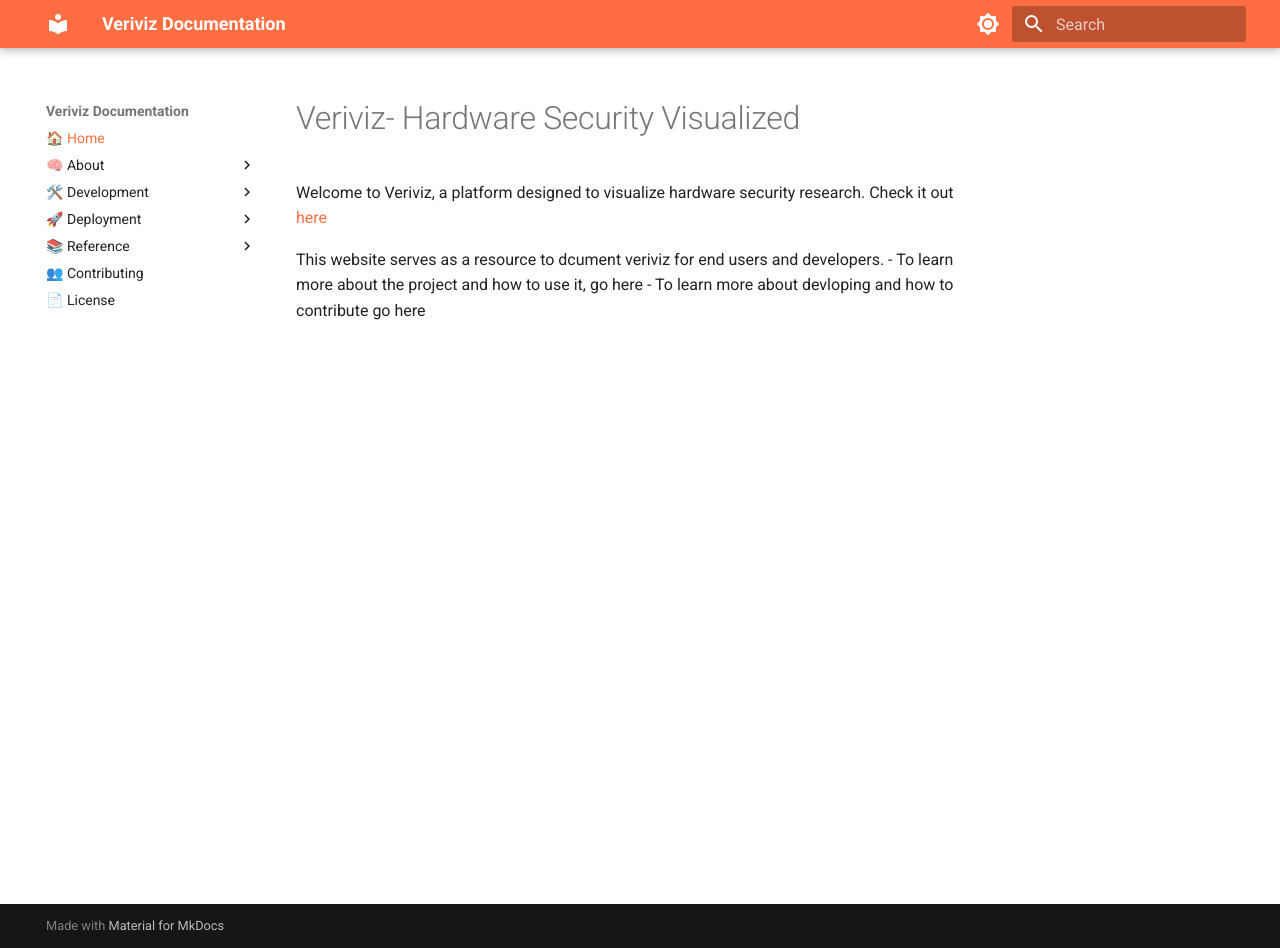
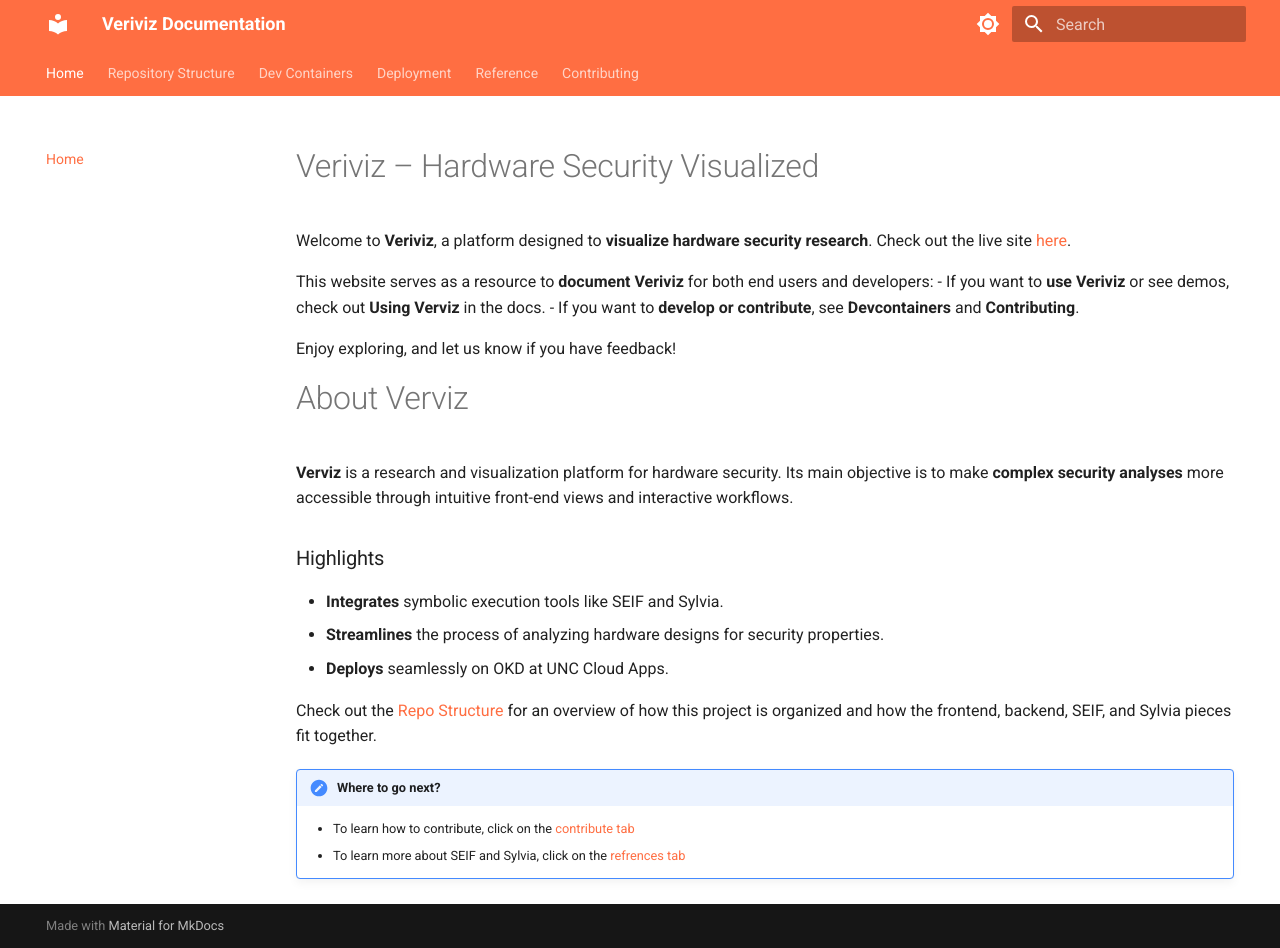
Before and after one commit to HWSec-UNC/veriviz-documentation, an MkDocs documentation site: the page built from docs/index.md, in a window 1280 px wide and 948 px high. Built offline with MkDocs 1.6.1 and Material for MkDocs 9.7.7, drawn with Linux system fonts in a browser that asks for light colours.

Commit message:
Updated website. TODO: deployment page

```diff
--- a/docs/index.md
+++ b/docs/index.md
@@ -1,7 +1,29 @@
-# Veriviz- Hardware Security Visualized
+# Veriviz – Hardware Security Visualized
 
-Welcome to Veriviz, a platform designed to visualize hardware security research. Check it out [here](https://veriviz-dept-hwsecurity.apps.cloudapps.unc.edu/)
+Welcome to **Veriviz**, a platform designed to **visualize hardware security research**.
+Check out the live site [here](https://veriviz-dept-hwsecurity.apps.cloudapps.unc.edu/).
 
-This website serves as a resource to dcument veriviz for end users and developers.
-- To learn more about the project and how to use it, go here
-- To learn more about devloping and how to contribute go here
+This website serves as a resource to **document Veriviz** for both end users and developers:
+- If you want to **use Veriviz** or see demos, check out **Using Verviz** in the docs.
+- If you want to **develop or contribute**, see **Devcontainers** and **Contributing**.
+
+Enjoy exploring, and let us know if you have feedback!
+
+# About Verviz
+
+**Verviz** is a research and visualization platform for hardware security.
+Its main objective is to make **complex security analyses** more accessible
+through intuitive front-end views and interactive workflows.
+
+### Highlights
+
+- **Integrates** symbolic execution tools like SEIF and Sylvia.
+- **Streamlines** the process of analyzing hardware designs for security properties.
+- **Deploys** seamlessly on OKD at UNC Cloud Apps.
+
+Check out the [Repo Structure](repo_structure.md) for an overview of how
+this project is organized and how the frontend, backend, SEIF, and Sylvia pieces fit together.
+
+!!! Note "Where to go next?"
+    - To learn how to contribute, click on the [contribute tab](contributing.md)
+    - To learn more about SEIF and Sylvia, click on the [refrences tab](refrence/sylvia)
--- a/mkdocs.yml
+++ b/mkdocs.yml
@@ -1,12 +1,20 @@
 site_name: Veriviz Documentation
+
 theme:
+  name: material
   features:
     - content.code.copy
     - content.code.select
+    - navigation.tabs
+    - navigation.sections
+    - toc.integrate
+    - navigation.expand
+    - navigation.instant
+    - navigation.instant.prefetch
 
-  name: material
+
   palette:
-    # Palette toggle for light mode
+    # Light mode
     - media: "(prefers-color-scheme: light)"
       scheme: default
       primary: deep orange
@@ -15,7 +23,7 @@ theme:
         icon: material/brightness-7
         name: Switch to dark mode
 
-    # Palette toggle for dark mode
+    # Dark mode
     - media: "(prefers-color-scheme: dark)"
       scheme: slate
       primary: deep orange
@@ -25,26 +33,22 @@ theme:
         name: Switch to light mode
 
 nav:
-  - 🏠 Home: index.md
-  - 🧠 About:
-      - Overview: A_about.md
-      - Repository Structure: A_repo_structure.md
-  - 🛠️ Development:
-      - Using Devcontainers: devcontainers.md
-      - Using Verviz: A_using_verviz.md
-  - 🚀 Deployment:
-      - How to Deploy: B_how_to_deploy.md
-  - 📚 Reference:
-      - Sylvia Overview: sylvia.md
-      - Seif Overview: seif.md
-  - 👥 Contributing: contributing.md
-  - 📄 License: license.md
+  - Home: index.md
+  - Repository Structure: repo_structure.md
+  - Dev Containers: devcontainers.md
+  - Deployment:
+     - All About Deployment: Deployment/deployment_intro.md
+     - How to Deploy: Deployment/how_to_deploy.md
+
+  - Reference:
+      - Sylvia Overview: reference/sylvia.md
+      - Seif Overview: reference/seif.md
+  - Contributing: contributing.md
 
 markdown_extensions:
   - toc:
       permalink: true
       title: Table of Contents
-
   - admonition
   - pymdownx.details
   - pymdownx.superfences
@@ -54,4 +58,3 @@ markdown_extensions:
       pygments_lang_class: true
   - pymdownx.inlinehilite
   - pymdownx.snippets
-  - pymdownx.superfences
```
Also changed, not shown: docs/A_using_verviz.md (deleted, +0 -1 lines), docs/Deployment/A_about.md (deleted, +0 -30 lines), docs/Deployment/B_how_to_deploy.md (deleted, +0 -50 lines), docs/Deployment/deployment_intro.md (added, +30 -0 lines), docs/Deployment/how_to_deploy.md (added, +50 -0 lines), docs/Getting Started/A_repo_structure.md (deleted, +0 -1 lines), docs/Getting Started/devcontainers.md (deleted, +0 -59 lines), docs/contributing.md (added, +56 -0 lines), docs/devcontainers.md (added, +68 -0 lines), docs/reference/seif.md (added, +31 -0 lines), docs/reference/sylvia.md (added, +17 -0 lines), docs/repo_structure.md (added, +30 -0 lines), docs/B_veriviz.md (deleted), docs/C_sylvia.md (deleted), 1 more files.
